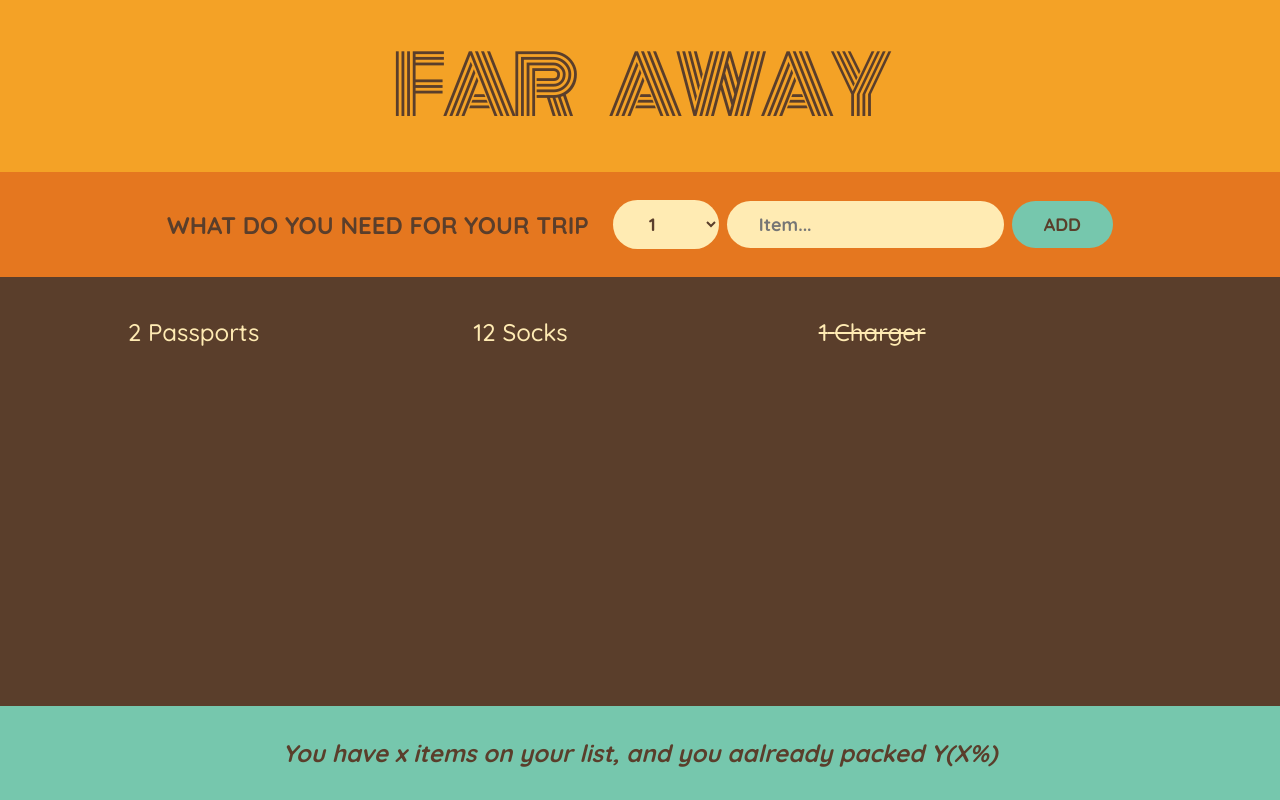
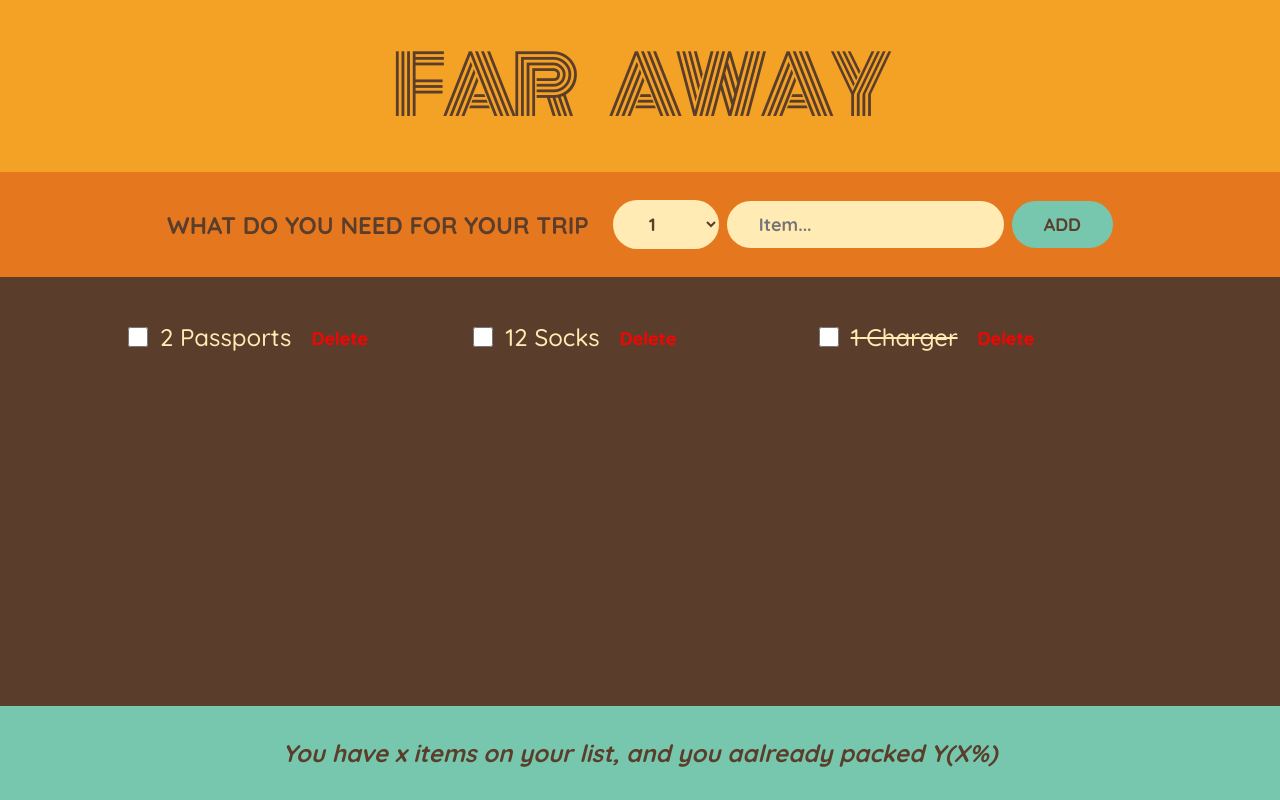
Before and after one commit to stanovljanac/FirstReactCode, a React (Create React App) app in the folder steps/: page / in a window 1280 px wide. Built offline with nearby package versions, Linux system fonts and the light colour scheme.

Commit message:
Child-Parent Comunnication using state

```diff
--- a/steps/src/App.js
+++ b/steps/src/App.js
@@ -10,11 +10,21 @@
 ];
 
 export default function App() {
+  const [items, setItems] = useState(initialItems);
+
+  function handleAddItems(item) {
+    setItems((items) => [...items, item]);
+  }
+
+  function handleDeleteItem(id) {
+    setItems((items) => items.filter((item) => item.id !== id));
+  }
+
   return (
     <div className="app">
       <Logo />
-      <Form />
-      <PackingList />
+      <Form onAddItems={handleAddItems} />
+      <PackingList items={items} onDeleteItem={handleDeleteItem} />
       <Stats />
     </div>
   );
@@ -24,7 +34,7 @@
   return <h1>Far away</h1>;
 }
 
-function Form() {
+function Form({ onAddItems }) {
   // Create a piece of state
   const [description, setDescription] = useState("");
   const [quantity, setQuantity] = useState(1);
@@ -35,6 +45,8 @@
     if (!description) return;
 
     const newItem = { description, quantity, packed: false, id: Date.now() };
+
+    onAddItems(newItem);
 
     setDescription("");
     setQuantity(1);
@@ -66,25 +78,28 @@
   );
 }
 
-function PackingList() {
+function PackingList({ items, onDeleteItem }) {
   return (
     <div className="list">
       <ul>
-        {initialItems.map((item) => (
-          <Item item={item} key={item.id} />
+        {items.map((item) => (
+          <Item item={item} onDeleteItem={onDeleteItem} key={item.id} />
         ))}
       </ul>
     </div>
   );
 }
 
-function Item({ item }) {
+function Item({ item, onDeleteItem }) {
   return (
     <li>
+      <input type="checkbox" value={item.packed} onChange={() => {}} />
       <span style={item.packed ? { textDecoration: "line-through" } : {}}>
         {item.quantity} {item.description}
       </span>
-      <button></button>
+      <button onClick={() => onDeleteItem(item.id)} style={{ color: "red" }}>
+        Delete
+      </button>
     </li>
   );
 }
```
